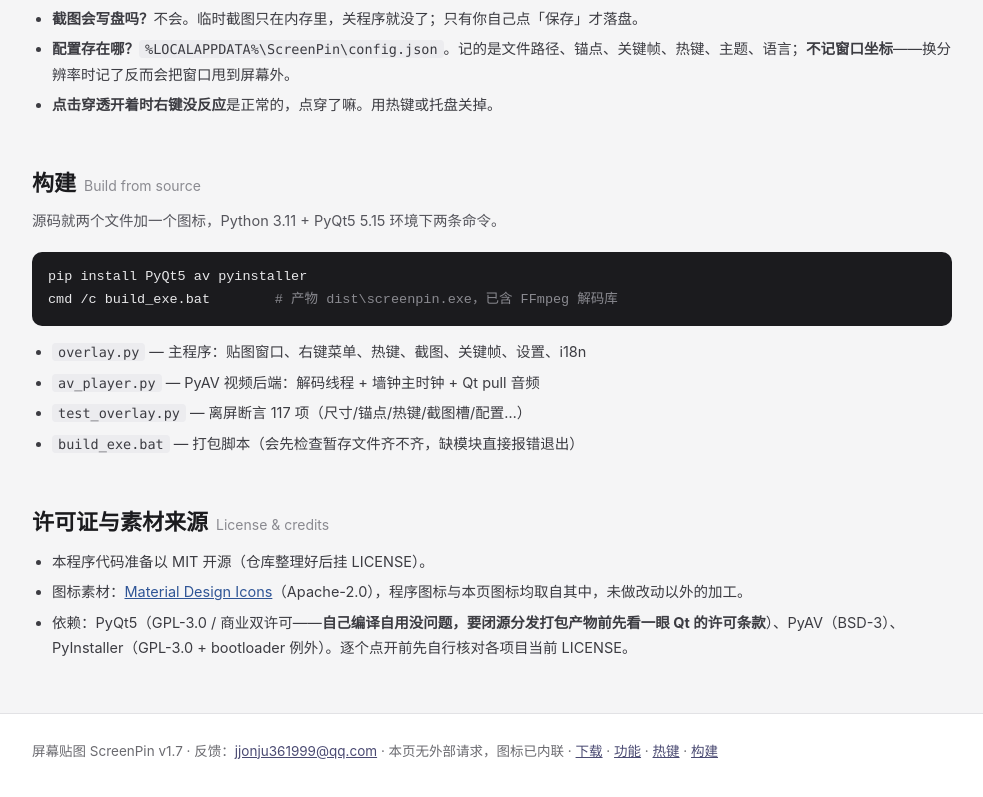
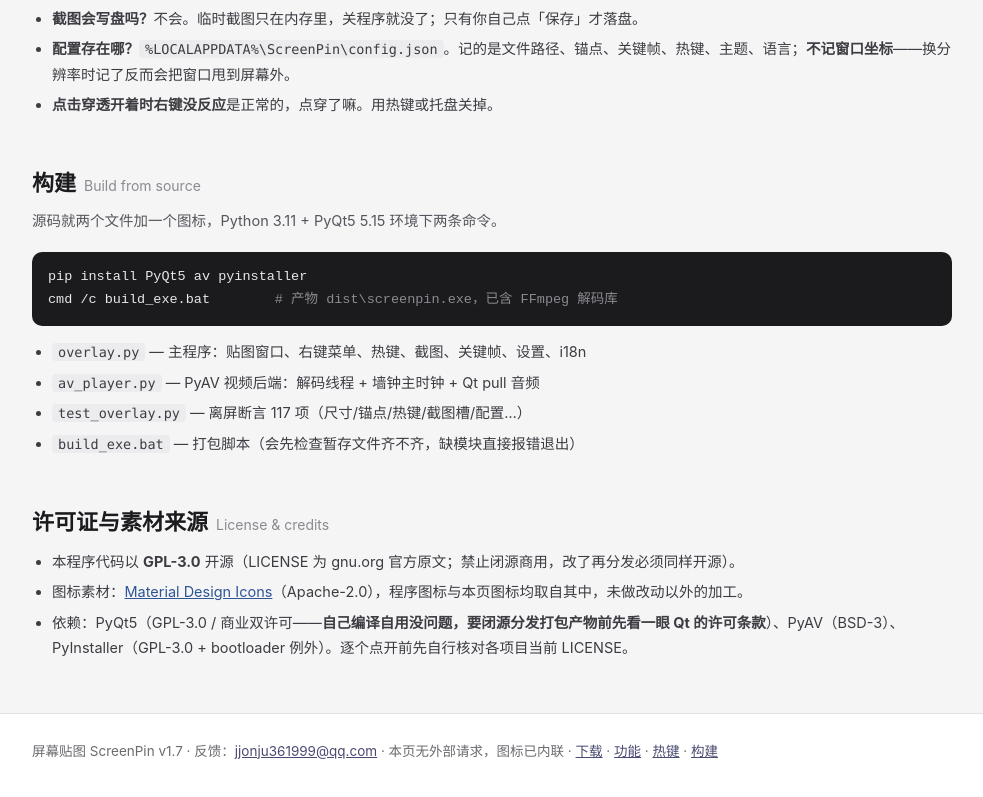
Before and after one commit to AKM771/screenpin, a plain HTML site: page docs/index.html in a window 1280 px wide. Shown: the part 2811-3608 px from the top of the page, without its empty margins (148-1131 px from the left). Drawn offline with Linux system fonts and the light colour scheme.

Commit message:
官网许可段改 GPL-3.0

```diff
--- a/docs/index.html
+++ b/docs/index.html
@@ -240,7 +240,7 @@ cmd /c build_exe.bat        <span style="color:#8a8a90"># 产物 dist\screenpin.
 
 <h2 id="license">许可证与素材来源<span class="en">License & credits</span></h2>
 <ul class="plain">
-  <li>本程序代码准备以 MIT 开源（仓库整理好后挂 LICENSE）。</li>
+  <li>本程序代码以 <b>GPL-3.0</b> 开源（LICENSE 为 gnu.org 官方原文；禁止闭源商用，改了再分发必须同样开源）。</li>
   <li>图标素材：<a href="https://github.com/Templarian/MaterialDesign-SVG" rel="noopener">Material Design Icons</a>（Apache-2.0），程序图标与本页图标均取自其中，未做改动以外的加工。</li>
   <li>依赖：PyQt5（GPL-3.0 / 商业双许可——<b>自己编译自用没问题，要闭源分发打包产物前先看一眼 Qt 的许可条款</b>）、PyAV（BSD-3）、PyInstaller（GPL-3.0 + bootloader 例外）。逐个点开前先自行核对各项目当前 LICENSE。</li>
 </ul>
```
